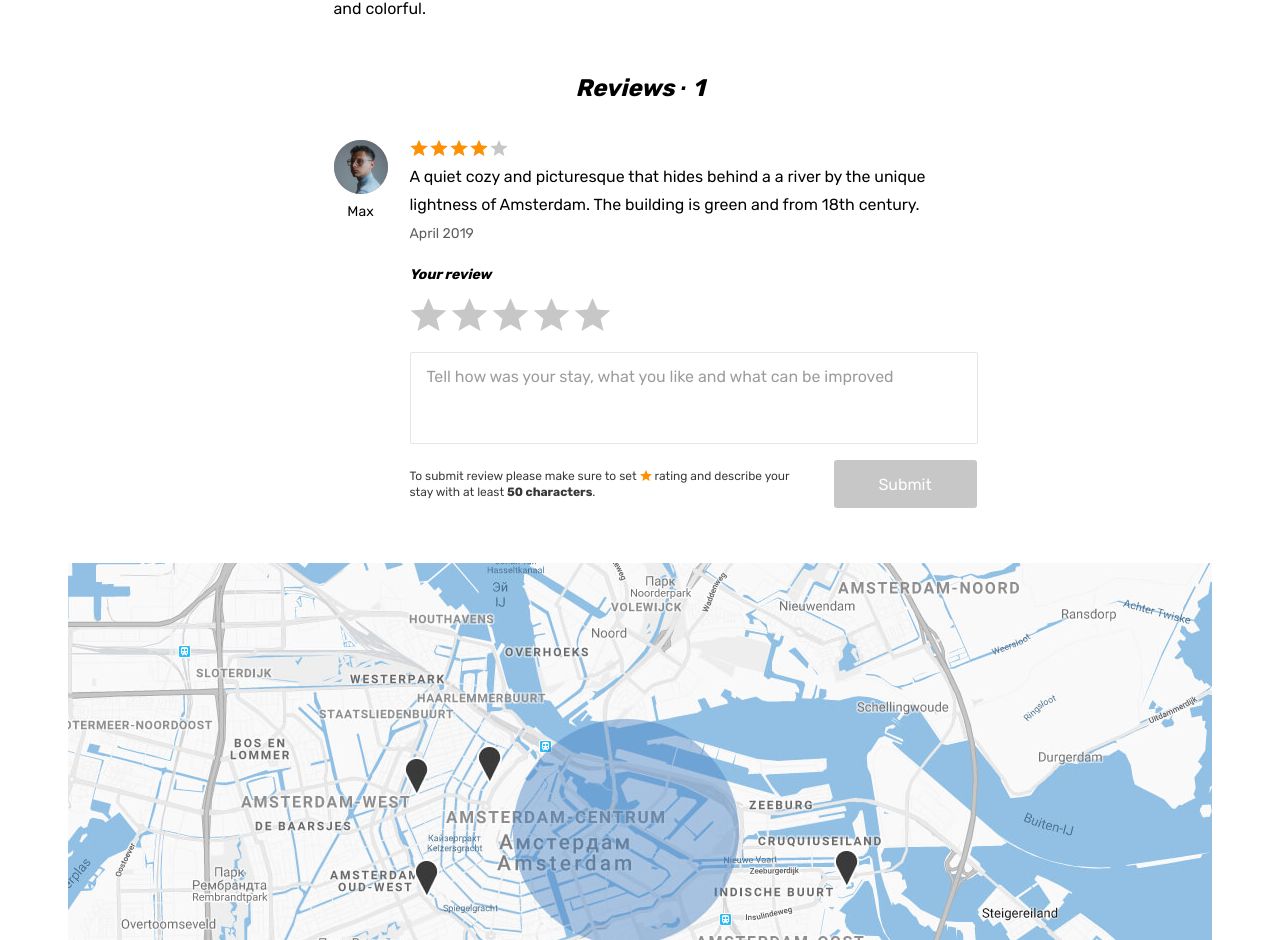
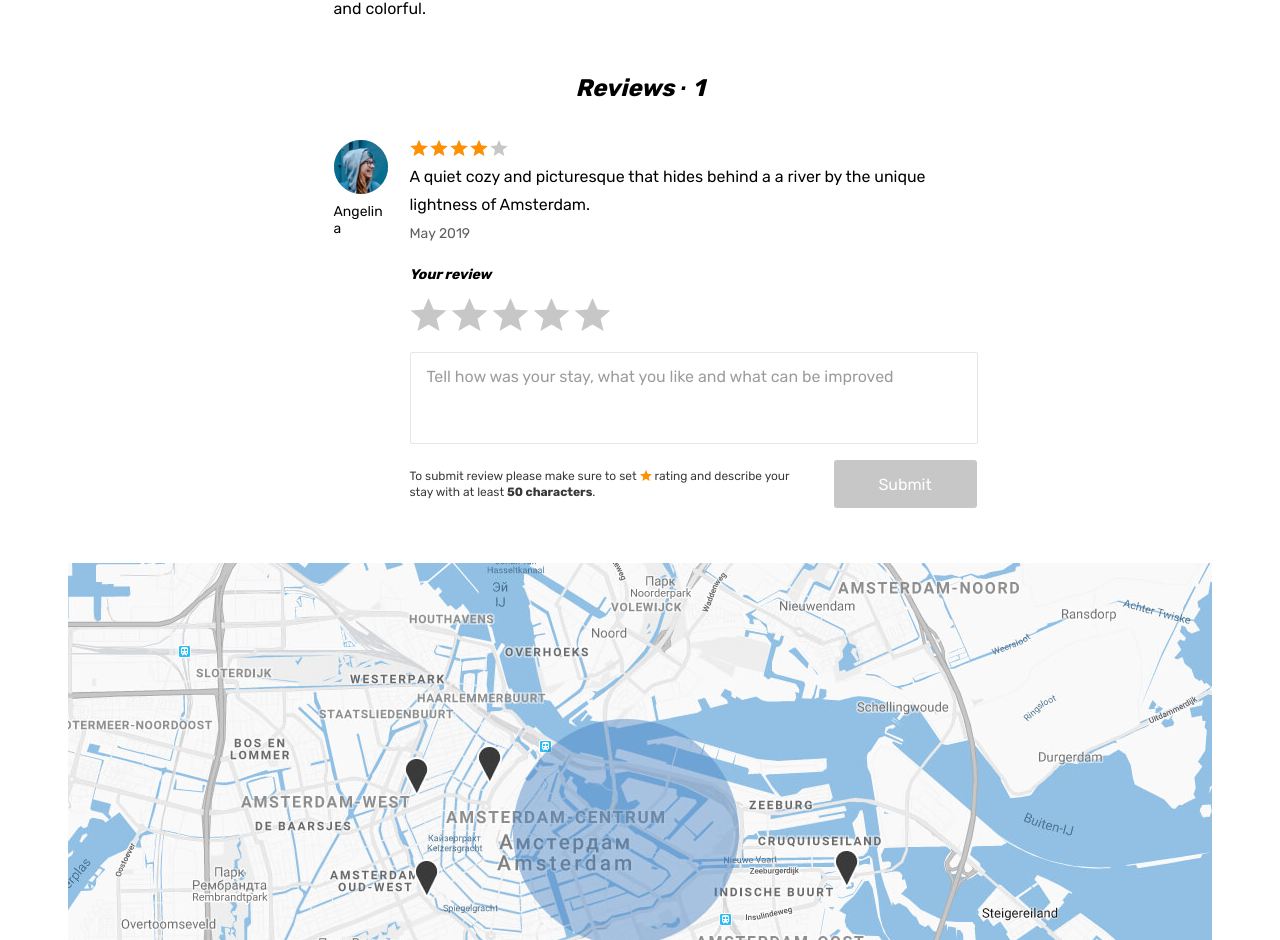
Before and after one commit to tequomo/1665015-six-cities-8, a React (Create React App) app in the folder project/: page /offer/1 in a window 1280 px wide. Shown: the part 1339-2279 px from the top of the page. Built offline with nearby package versions, Linux system fonts and the light colour scheme.

Commit message:
Реализовал список отзывов

```diff
--- a/project/src/components/layout/offers-list-component/offers-list-component.tsx
+++ b/project/src/components/layout/offers-list-component/offers-list-component.tsx
@@ -31,8 +31,8 @@ function OffersListComponent({offers, reviews, transferActiveOfferId}: OffersLis
       {
         offers.map((offer: OfferType) => {
           const keyValue = `${offer.id}-${offer.city.name}`;
-          // const offerReviews =
-          return <PlaceCardComponent key={keyValue} offer={offer} onCardOver={handleMouseEnter} onCardOut={handleMouseLeave} />;
+          const offerReviews = reviews.filter((review) => review.id === offer.id);
+          return <PlaceCardComponent key={keyValue} offer={offer} reviews={offerReviews} onCardOver={handleMouseEnter} onCardOut={handleMouseLeave} />;
         },
         )
       }
--- a/project/src/components/layout/place-card-component/place-card-component.tsx
+++ b/project/src/components/layout/place-card-component/place-card-component.tsx
@@ -2,10 +2,12 @@
 import { Link } from 'react-router-dom';
 import { AppRoutes } from '../../../const';
 import { OfferType } from '../../../types/offer-type';
+import { ReviewType } from '../../../types/review-type';
 import { capitalizeWord, getRatingWidth } from '../../../utils';
 
 type CardPropsType = {
   offer: OfferType,
+  reviews: ReviewType[],
   onCardOver: (id: number) => void,
   onCardOut: () => void,
 }
@@ -18,7 +20,7 @@ function PlaceCardMark(): JSX.Element {
   );
 }
 
-function PlaceCardComponent({offer, onCardOver, onCardOut}: CardPropsType): JSX.Element {
+function PlaceCardComponent({offer, reviews, onCardOver, onCardOut}: CardPropsType): JSX.Element {
   const { isPremium, isFavorite, price, type, title, rating, previewImage, id } = offer;
   return (
     <article className="cities__place-card place-card" onMouseEnter={() => onCardOver(id)} onMouseLeave={() => onCardOut()}>
--- /dev/null
+++ b/project/src/components/layout/reviews-list-component/review-list-component.tsx
@@ -0,0 +1,23 @@
+import { ReviewType } from '../../../types/review-type';
+import ReviewsItemComponent from './reviews-item-component';
+
+type ReviewsListPropsType = {
+  reviews: ReviewType[],
+}
+
+function ReviewsListComponent({reviews}: ReviewsListPropsType): JSX.Element {
+  // eslint-disable-next-line no-console
+  console.log(reviews);
+  return (
+    <>
+      <h2 className="reviews__title">Reviews &middot; <span className="reviews__amount">{reviews.length}</span></h2>
+      <ul className="reviews__list">
+        {
+          reviews.map((review) => <ReviewsItemComponent key={`${review.id}-${review.user.name}`} review={review}/>)
+        }
+      </ul>
+    </>
+  );
+}
+
+export default ReviewsListComponent;
--- /dev/null
+++ b/project/src/components/layout/reviews-list-component/reviews-item-component.tsx
@@ -0,0 +1,38 @@
+import { ReviewType } from '../../../types/review-type';
+import { getRatingWidth, formatReviewDate } from '../../../utils';
+
+type ReviewsItemPropsType = {
+  review: ReviewType,
+}
+
+function ReviewsItemComponent({review}: ReviewsItemPropsType): JSX.Element {
+  const {comment, rating, date, user: {name, avatarUrl}} = review;
+  const [dashedDate, shownDate] = formatReviewDate(date);
+
+  return (
+    <li className="reviews__item">
+      <div className="reviews__user user">
+        <div className="reviews__avatar-wrapper user__avatar-wrapper">
+          <img className="reviews__avatar user__avatar" src={avatarUrl} width="54" height="54" alt="Reviews avatar" />
+        </div>
+        <span className="reviews__user-name">
+          {name}
+        </span>
+      </div>
+      <div className="reviews__info">
+        <div className="reviews__rating rating">
+          <div className="reviews__stars rating__stars">
+            <span style={{width: `${getRatingWidth(rating)}%`}}></span>
+            <span className="visually-hidden">Rating</span>
+          </div>
+        </div>
+        <p className="reviews__text">
+          {comment}
+        </p>
+        <time className="reviews__time" dateTime={dashedDate}>{shownDate}</time>
+      </div>
+    </li>
+  );
+}
+
+export default ReviewsItemComponent;
--- a/project/src/components/screens/offer-screen/offer-screen.tsx
+++ b/project/src/components/screens/offer-screen/offer-screen.tsx
@@ -1,13 +1,20 @@
 import { useParams } from 'react-router';
 import { offers } from '../../../mock/offers';
+import { reviews } from '../../../mock/reviews';
+// import { ReviewType } from '../../../types/review-type';
 import { getRatingWidth } from '../../../utils';
 import HeaderComponent from '../../layout/header-component/header-component';
 import NearPlacesListComponent from '../../layout/near-places-list-component/near-places-list-component';
 import ReviewsFormComponent from '../../layout/reviews-form-component/reviews-form-component';
+import ReviewsListComponent from '../../layout/reviews-list-component/review-list-component';
 
-type ParamsType = {
+type ParamsPropsType = {
   id: string,
 }
+
+// type LocationPropsType = {
+//   reviews: ReviewType[],
+// }
 
 type GoodsType = {
   goods: string[],
@@ -28,8 +35,8 @@ function GoodsList({goods}: GoodsType): JSX.Element {
 }
 
 function OfferScreen(): JSX.Element {
-  const offerParams: ParamsType = useParams();
-  // const offerdata = offers.find((offer) => offer.id === +offerParams.id);
+  const offerParams = useParams<ParamsPropsType>();
+  const offerReviews = reviews.filter((review) => review.id === +offerParams.id);
   const [{isPremium, isFavorite, title, rating, type, bedrooms, maxAdults, price, goods, host:{avatarUrl, isPro, name}}] = offers.filter((offer) => offer.id === +offerParams.id);
   return (
     <div className="page">
@@ -123,31 +130,7 @@ function OfferScreen(): JSX.Element {
                 </div>
               </div>
               <section className="property__reviews reviews">
-                <h2 className="reviews__title">Reviews &middot; <span className="reviews__amount">1</span></h2>
-                <ul className="reviews__list">
-                  <li className="reviews__item">
-                    <div className="reviews__user user">
-                      <div className="reviews__avatar-wrapper user__avatar-wrapper">
-                        <img className="reviews__avatar user__avatar" src="img/avatar-max.jpg" width="54" height="54" alt="Reviews avatar" />
-                      </div>
-                      <span className="reviews__user-name">
-                      Max
-                      </span>
-                    </div>
-                    <div className="reviews__info">
-                      <div className="reviews__rating rating">
-                        <div className="reviews__stars rating__stars">
-                          <span style={{width: '80%'}}></span>
-                          <span className="visually-hidden">Rating</span>
-                        </div>
-                      </div>
-                      <p className="reviews__text">
-                      A quiet cozy and picturesque that hides behind a a river by the unique lightness of Amsterdam. The building is green and from 18th century.
-                      </p>
-                      <time className="reviews__time" dateTime="2019-04-24">April 2019</time>
-                    </div>
-                  </li>
-                </ul>
+                <ReviewsListComponent reviews={offerReviews}/>
                 <ReviewsFormComponent />
               </section>
             </div>
--- a/project/src/mock/reviews.ts
+++ b/project/src/mock/reviews.ts
@@ -1,7 +1,7 @@
 export const reviews = [
   {
     'comment': 'A quiet cozy and picturesque that hides behind a a river by the unique lightness of Amsterdam.',
-    'date': new Date(),
+    'date': '2019-05-08T14:13:56.569Z',
     'id': 1,
     'rating': 4,
     'user': {
@@ -13,7 +13,7 @@ export const reviews = [
   },
   {
     'comment': 'A quiet cozy and picturesque that hides behind a a river by the unique lightness of Amsterdam.',
-    'date': new Date(),
+    'date': '2019-04-08T14:13:56.569Z',
     'id': 2,
     'rating': 5,
     'user': {
@@ -25,7 +25,7 @@ export const reviews = [
   },
   {
     'comment': 'A quiet cozy and picturesque that hides behind a a river by the unique lightness of Amsterdam.',
-    'date': new Date(),
+    'date': '2020-01-08T14:13:56.569Z',
     'id': 3,
     'rating': 2,
     'user': {
@@ -37,7 +37,7 @@ export const reviews = [
   },
   {
     'comment': 'A quiet cozy and picturesque that hides behind a a river by the unique lightness of Amsterdam.',
-    'date': new Date(),
+    'date': '2019-09-08T14:13:56.569Z',
     'id': 4,
     'rating': 3,
     'user': {
@@ -47,4 +47,16 @@ export const reviews = [
       'name': 'Max',
     },
   },
+  {
+    'comment': 'A quiet cozy and picturesque that hides behind a a river by the unique lightness of Amsterdam.',
+    'date': '2020-11-08T14:13:56.569Z',
+    'id': 3,
+    'rating': 4,
+    'user': {
+      'avatarUrl': 'img/avatar-max.jpg',
+      'id': 2,
+      'isPro': true,
+      'name': 'Maxx',
+    },
+  },
 ];
--- a/project/src/types/review-type.ts
+++ b/project/src/types/review-type.ts
@@ -7,7 +7,7 @@ type UserType = {
 
 export type ReviewType = {
   comment: string,
-  date: Date,
+  date: string,
   id: number,
   rating: number,
   user: UserType,
--- a/project/src/utils.ts
+++ b/project/src/utils.ts
@@ -5,3 +5,11 @@ export const capitalizeWord = (word: string): string => word.charAt(0).toUpperCa
 export const getRatingWidth = (rating: number): number => Math.round((rating / 5) * 100);
 
 export const ratingValues = new Array(MAX_RATING_VALUE).fill(null).map((_, index) => index + 1).sort((a, b) => b - a);
+
+export const formatReviewDate = (reviewDate: string): string[] => {
+  const rawDate = new Date(reviewDate);
+  return [
+    rawDate.toLocaleString('en-CA').slice(0, 10),
+    rawDate.toLocaleString('en-US', { month: 'long', year: 'numeric' }),
+  ];
+};
```
